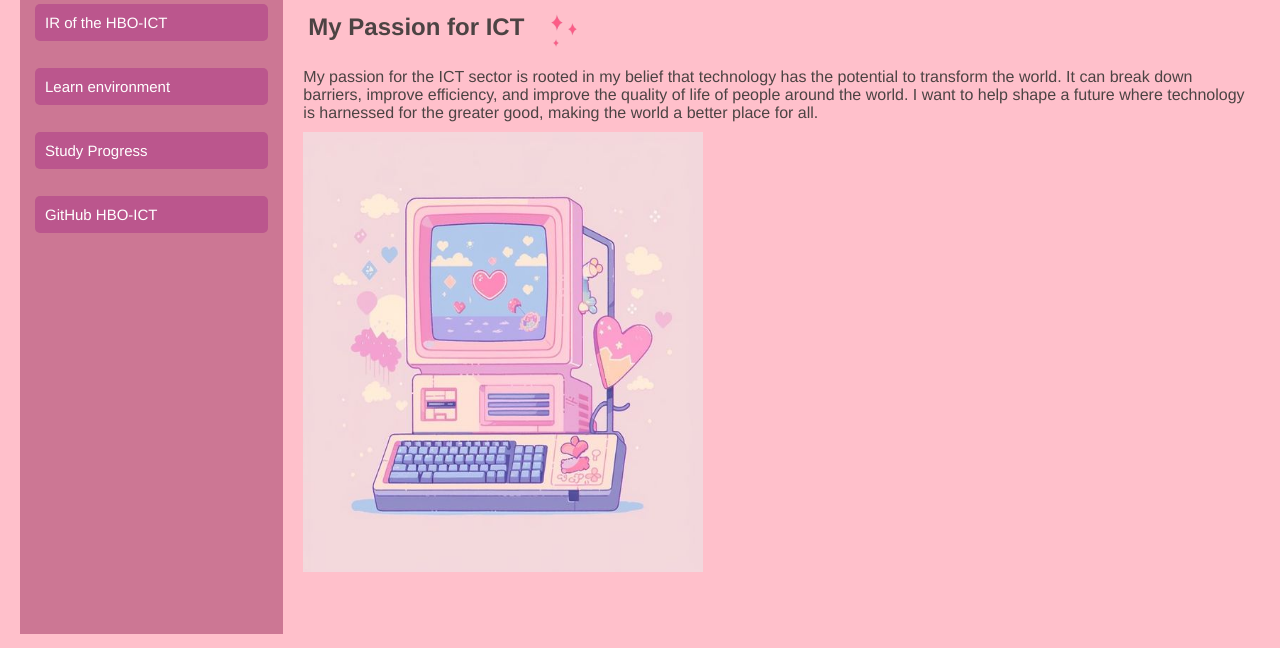
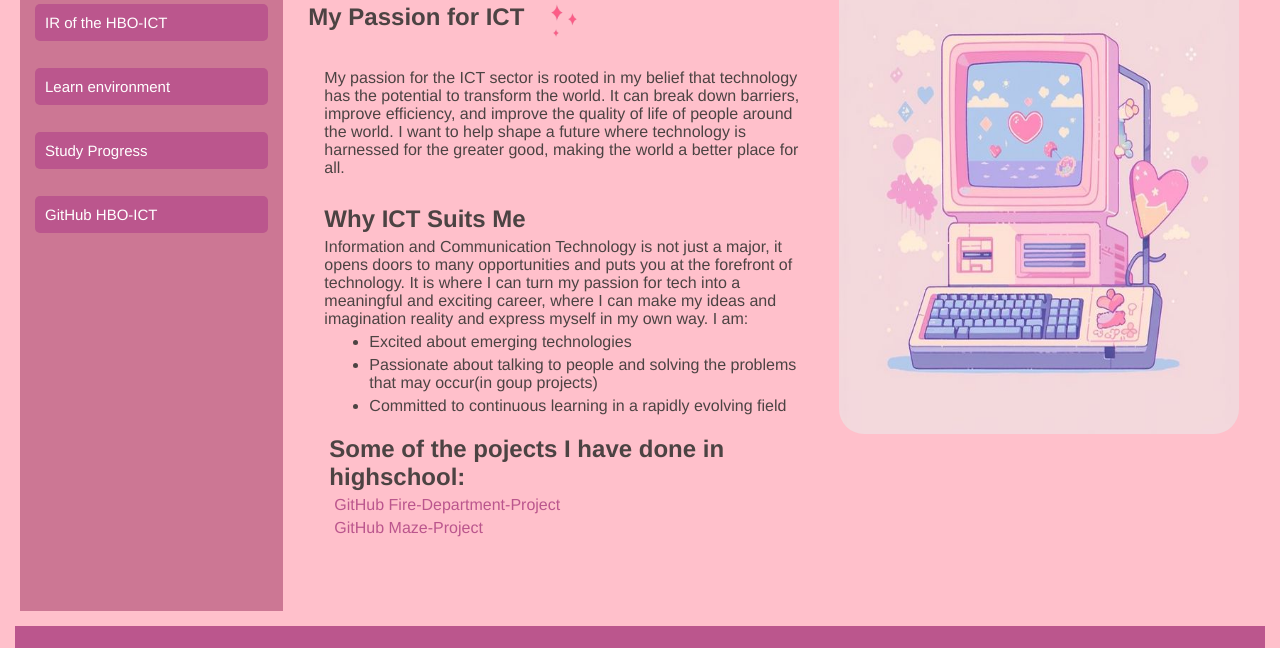
Before and after one commit to mirka175/geor0027.github.io, a plain HTML site: page index.html in a window 1280 px wide. Shown: the part 259-907 px from the top of the page. Drawn offline with Linux system fonts and the light colour scheme.

Commit message:
Update index.html and index.css

```diff
--- a/css/index.css
+++ b/css/index.css
@@ -6,5 +6,30 @@ h1{
     display: flex;
     justify-content: left;
     gap:15px;
-    margin-bottom: 15px;
 }
+
+ul{
+    margin-bottom: 20px;
+}
+
+.gitLinks a {
+    text-decoration: none;
+    color: rgb(187, 86, 141);
+}
+
+.gitLinks a:hover {
+    color: rgb(181, 40, 117);
+    text-decoration: underline;
+}
+
+.computer{
+    border-radius: 25px;
+    width: 400px;
+    height: 470px;
+    margin-top: -100px;
+}
+
+table tr{
+    display: flex;
+    width: 100%;
+}
--- a/css/style.css
+++ b/css/style.css
@@ -66,6 +66,7 @@ footer {
     margin: 0;
     padding: 0;
     display: flex;
+    margin-left: 40%;
 }
 
 .links li {
--- a/index.html
+++ b/index.html
@@ -14,7 +14,6 @@
 
     <header>
         <nav class="navbar">
-            <div class="logo"><img src="resources/hz-logo.png"></div>
             <div class="links">
                 <ul>
                     <li><a href="index.html">Home</a></li>
@@ -51,13 +50,50 @@
                     <h2>My Passion for ICT</h2>
                     <img src="resources/sparkles.png" alt="sparkles" width="30" height="35">
                 </div>
+                <table class="div2">
+                    <tr>
+                        <td>
+                            <p>My passion for the ICT sector is rooted in my belief that technology has the potential to
+                                transform
+                                the world. It can break down barriers, improve efficiency, and improve the quality of
+                                life
+                                of people
+                                around the world. I want to help shape a future where technology is harnessed for the
+                                greater good,
+                                making the world a better place for all.</p><br>
 
-                <p>My passion for the ICT sector is rooted in my belief that technology has the potential to transform
-                    the world. It can break down barriers, improve efficiency, and improve the quality of life of people
-                    around the world. I want to help shape a future where technology is harnessed for the greater good,
-                    making the world a better place for all.</p>
-                <img src="resources/computer.jpg" alt="sparkles" width="400px" height="440px">
+                            <h2>Why ICT Suits Me</h2>
+                            <p>Information and Communication Technology is not just a major, it opens doors to many
+                                opportunities
+                                and puts you at the forefront of technology. It is where I can turn my passion for tech
+                                into
+                                a
+                                meaningful and exciting career, where I can make my ideas and imagination reality and
+                                express
+                                myself in my own way. I am:</p>
 
+                            <ul>
+                                <li>Excited about emerging technologies</li>
+                                <li>Passionate about talking to people and solving the problems that may occur(in goup
+                                    projects)
+                                </li>
+                                <li>Committed to continuous learning in a rapidly evolving field</li>
+                            </ul>
+
+                            <div class="gitLinks">
+                                <h2>Some of the pojects I have done in highschool:</h2>
+                                <p><a href="https://github.com/MKGeorgieva19/Fire-Department-Project.git"
+                                        target="_blank">GitHub
+                                        Fire-Department-Project</a></p>
+                                <p><a href="https://github.com/MKGeorgieva19/Maze-Project" target="_blank">GitHub
+                                        Maze-Project</a>
+                                </p>
+                            </div>
+                        </td>
+                        <td><img src="resources/computer.jpg" alt="computer" class="computer" width="400px"
+                                height="440px"></td>
+                    </tr>
+                </table>
             </section>
         </main>
     </div>
```
Also changed, not shown: html/blog.html (+0 -1 lines), html/dashboard.html (+0 -1 lines), html/faq.html (+0 -1 lines), html/profile.html (+0 -1 lines).
